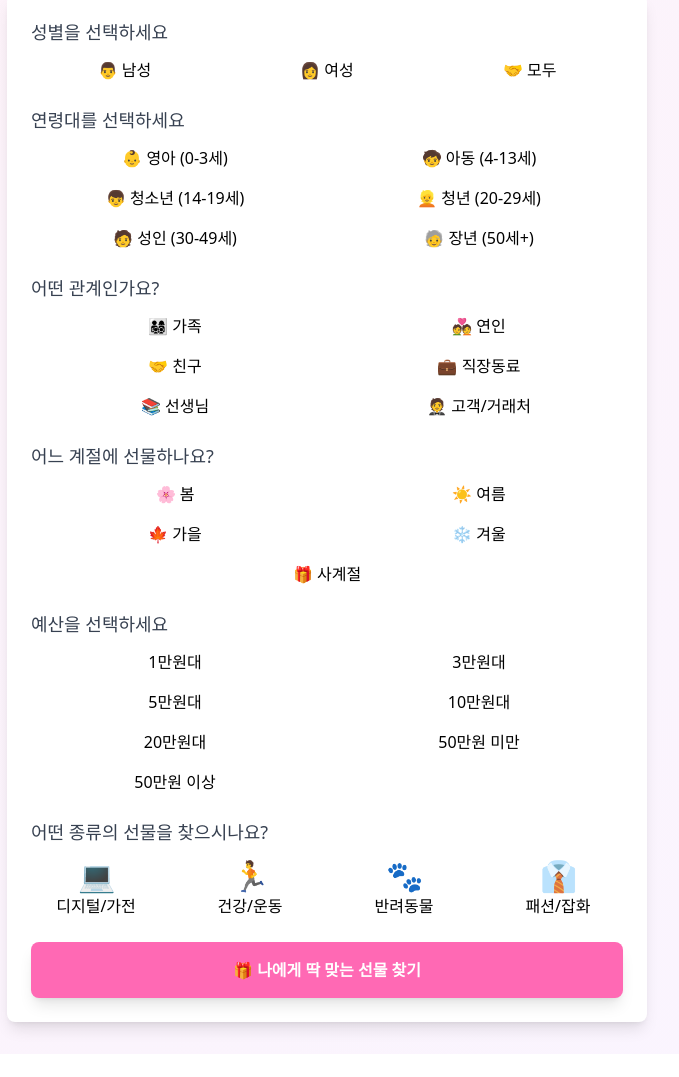
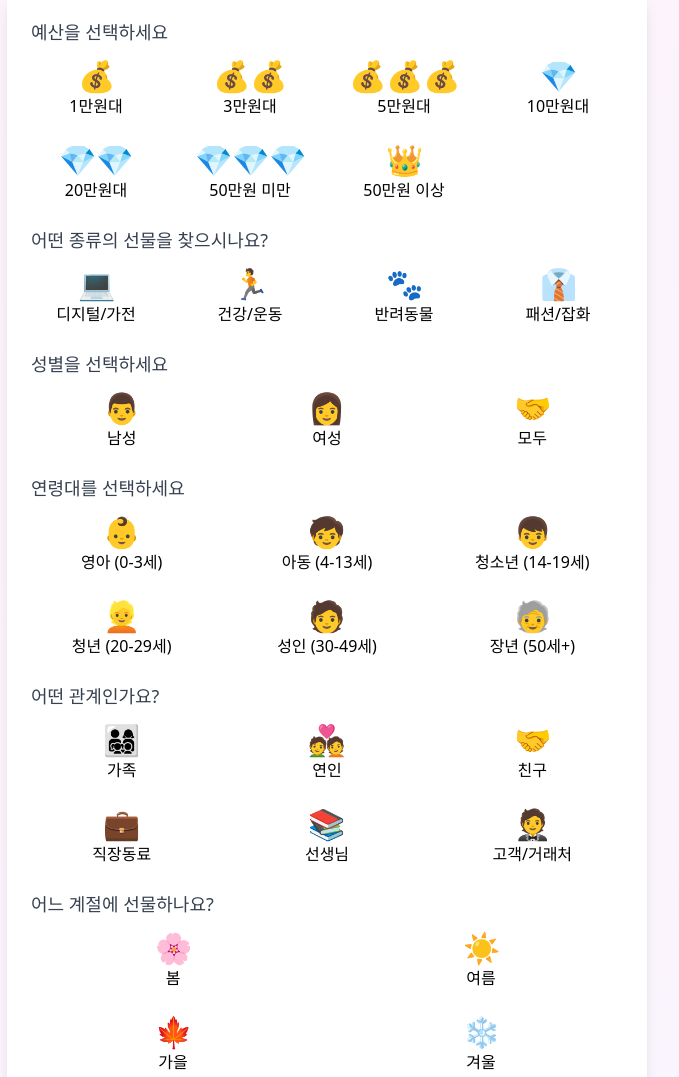
Before and after one commit to coffeemania68/gift, a plain HTML site: page index.html in a window 1280 px wide. Shown: the part 142-1219 px from the top of the page, without its empty margins (313-992 px from the left). Before the commit the page ends 1196 px from the top, so only its background shows below. Drawn offline with nearby package versions, Linux system fonts and the light colour scheme.

Commit message:
Update index.html

```diff
--- a/index.html
+++ b/index.html
@@ -29,117 +29,55 @@
  <!-- 필터 섹션 -->
 <main class="container mx-auto px-4 max-w-2xl">
     <div class="bg-white rounded-lg shadow-lg p-6 mb-8">
-           <!-- 필터 섹션 내부 -->
         <form id="giftFilter" class="space-y-6">
-    <!-- 성별 선택 -->
-    <div class="filter-group" data-type="gender">
-        <label class="block text-lg font-medium text-gray-700 mb-3">
-            성별을 선택하세요
-        </label>
-        <div class="grid grid-cols-3 gap-4">
-            <button type="button" class="filter-btn" data-value="m">
-                👨 남성
-            </button>
-            <button type="button" class="filter-btn" data-value="f">
-                👩 여성
-            </button>
-            <button type="button" class="filter-btn" data-value="a">
-                🤝 모두
-            </button>
-        </div>
-    </div>
-
-    <!-- 연령대 선택 -->
-    <div class="filter-group" data-type="age">
-        <label class="block text-lg font-medium text-gray-700 mb-3">
-            연령대를 선택하세요
-        </label>
-        <div class="grid grid-cols-2 gap-4">
-            <button type="button" class="filter-btn" data-value="b">
-                👶 영아 (0-3세)
-            </button>
-            <button type="button" class="filter-btn" data-value="k">
-                🧒 아동 (4-13세)
-            </button>
-            <button type="button" class="filter-btn" data-value="t">
-                👦 청소년 (14-19세)
-            </button>
-            <button type="button" class="filter-btn" data-value="y">
-                👱 청년 (20-29세)
-            </button>
-            <button type="button" class="filter-btn" data-value="d">
-                🧑 성인 (30-49세)
-            </button>
-            <button type="button" class="filter-btn" data-value="s">
-                🧓 장년 (50세+)
-            </button>
-        </div>
-    </div>
-
-    <!-- 관계 선택 -->
-    <div class="filter-group" data-type="relation">
-        <label class="block text-lg font-medium text-gray-700 mb-3">
-            어떤 관계인가요?
-        </label>
-        <div class="grid grid-cols-2 gap-4">
-            <button type="button" class="filter-btn" data-value="f">
-                👨‍👩‍👧‍👦 가족
-            </button>
-            <button type="button" class="filter-btn" data-value="s">
-                💑 연인
-            </button>
-            <button type="button" class="filter-btn" data-value="r">
-                🤝 친구
-            </button>
-            <button type="button" class="filter-btn" data-value="w">
-                💼 직장동료
-            </button>
-            <button type="button" class="filter-btn" data-value="t">
-                📚 선생님
-            </button>
-            <button type="button" class="filter-btn" data-value="c">
-                🤵 고객/거래처
-            </button>
-        </div>
-    </div>
-
-    <!-- 계절 선택 -->
-    <div class="filter-group" data-type="season">
-        <label class="block text-lg font-medium text-gray-700 mb-3">
-            어느 계절에 선물하나요?
-        </label>
-        <div class="grid grid-cols-2 gap-4">
-            <button type="button" class="filter-btn" data-value="p">
-                🌸 봄
-            </button>
-            <button type="button" class="filter-btn" data-value="u">
-                ☀️ 여름
-            </button>
-            <button type="button" class="filter-btn" data-value="f">
-                🍁 가을
-            </button>
-            <button type="button" class="filter-btn" data-value="w">
-                ❄️ 겨울
-            </button>
-            <button type="button" class="filter-btn col-span-2" data-value="a">
-                🎁 사계절
-            </button>
-        </div>
-    </div>
-
             <!-- 예산 선택 -->
             <div class="filter-group" data-type="price">
                 <label class="block text-lg font-medium text-gray-700 mb-3">
                     예산을 선택하세요
                 </label>
-    <div class="grid grid-cols-2 gap-4">
-        <button type="button" class="filter-btn" data-value="1m">1만원대</button>
-        <button type="button" class="filter-btn" data-value="3m">3만원대</button>
-        <button type="button" class="filter-btn" data-value="5m">5만원대</button>
-        <button type="button" class="filter-btn" data-value="10m">10만원대</button>
-        <button type="button" class="filter-btn" data-value="20m">20만원대</button>
-        <button type="button" class="filter-btn" data-value="under50">50만원 미만</button>
-        <button type="button" class="filter-btn" data-value="over50">50만원 이상</button>
+                <div class="grid grid-cols-2 md:grid-cols-4 gap-6">
+                    <button type="button" class="category-btn" data-value="1m">
+                        <div class="icon-circle">
+                            <span class="text-3xl">💰</span>
+                        </div>
+                        <span class="mt-2">1만원대</span>
+                    </button>
+                    <button type="button" class="category-btn" data-value="3m">
+                        <div class="icon-circle">
+                            <span class="text-3xl">💰💰</span>
+                        </div>
+                        <span class="mt-2">3만원대</span>
+                    </button>
+                    <button type="button" class="category-btn" data-value="5m">
+                        <div class="icon-circle">
+                            <span class="text-3xl">💰💰💰</span>
+                        </div>
+                        <span class="mt-2">5만원대</span>
+                    </button>
+                    <button type="button" class="category-btn" data-value="10m">
+                        <div class="icon-circle">
+                            <span class="text-3xl">💎</span>
+                        </div>
+                        <span class="mt-2">10만원대</span>
+                    </button>
+                    <button type="button" class="category-btn" data-value="20m">
+                        <div class="icon-circle">
+                            <span class="text-3xl">💎💎</span>
+                        </div>
+                        <span class="mt-2">20만원대</span>
+                    </button>
+                    <button type="button" class="category-btn" data-value="under50">
+                        <div class="icon-circle">
+                            <span class="text-3xl">💎💎💎</span>
+                        </div>
+                        <span class="mt-2">50만원 미만</span>
+                    </button>
+                    <button type="button" class="category-btn" data-value="over50">
+                        <div class="icon-circle">
+                            <span class="text-3xl">👑</span>
+                        </div>
+                        <span class="mt-2">50만원 이상</span>
+                    </button>
                 </div>
             </div>
 
@@ -176,6 +114,156 @@
     </div>
 </div>
 
+            <!-- 성별 선택 -->
+<div class="filter-group" data-type="gender">
+    <label class="block text-lg font-medium text-gray-700 mb-3">
+        성별을 선택하세요
+    </label>
+    <div class="grid grid-cols-3 gap-6">
+        <button type="button" class="category-btn" data-value="m">
+            <div class="icon-circle">
+                <span class="text-3xl">👨</span>
+            </div>
+            <span class="mt-2">남성</span>
+        </button>
+        <button type="button" class="category-btn" data-value="f">
+            <div class="icon-circle">
+                <span class="text-3xl">👩</span>
+            </div>
+            <span class="mt-2">여성</span>
+        </button>
+        <button type="button" class="category-btn" data-value="a">
+            <div class="icon-circle">
+                <span class="text-3xl">🤝</span>
+            </div>
+            <span class="mt-2">모두</span>
+        </button>
+    </div>
+</div>
+
+<!-- 연령대 선택 -->
+<div class="filter-group" data-type="age">
+    <label class="block text-lg font-medium text-gray-700 mb-3">
+        연령대를 선택하세요
+    </label>
+    <div class="grid grid-cols-2 md:grid-cols-3 gap-6">
+        <button type="button" class="category-btn" data-value="b">
+            <div class="icon-circle">
+                <span class="text-3xl">👶</span>
+            </div>
+            <span class="mt-2">영아 (0-3세)</span>
+        </button>
+        <button type="button" class="category-btn" data-value="k">
+            <div class="icon-circle">
+                <span class="text-3xl">🧒</span>
+            </div>
+            <span class="mt-2">아동 (4-13세)</span>
+        </button>
+        <button type="button" class="category-btn" data-value="t">
+            <div class="icon-circle">
+                <span class="text-3xl">👦</span>
+            </div>
+            <span class="mt-2">청소년 (14-19세)</span>
+        </button>
+        <button type="button" class="category-btn" data-value="y">
+            <div class="icon-circle">
+                <span class="text-3xl">👱</span>
+            </div>
+            <span class="mt-2">청년 (20-29세)</span>
+        </button>
+        <button type="button" class="category-btn" data-value="d">
+            <div class="icon-circle">
+                <span class="text-3xl">🧑</span>
+            </div>
+            <span class="mt-2">성인 (30-49세)</span>
+        </button>
+        <button type="button" class="category-btn" data-value="s">
+            <div class="icon-circle">
+                <span class="text-3xl">🧓</span>
+            </div>
+            <span class="mt-2">장년 (50세+)</span>
+        </button>
+    </div>
+</div>
+
+<!-- 관계 선택 -->
+<div class="filter-group" data-type="relation">
+    <label class="block text-lg font-medium text-gray-700 mb-3">
+        어떤 관계인가요?
+    </label>
+    <div class="grid grid-cols-2 md:grid-cols-3 gap-6">
+        <button type="button" class="category-btn" data-value="f">
+            <div class="icon-circle">
+                <span class="text-3xl">👨‍👩‍👧‍👦</span>
+            </div>
+            <span class="mt-2">가족</span>
+        </button>
+        <button type="button" class="category-btn" data-value="s">
+            <div class="icon-circle">
+                <span class="text-3xl">💑</span>
+            </div>
+            <span class="mt-2">연인</span>
+        </button>
+        <button type="button" class="category-btn" data-value="r">
+            <div class="icon-circle">
+                <span class="text-3xl">🤝</span>
+            </div>
+            <span class="mt-2">친구</span>
+        </button>
+        <button type="button" class="category-btn" data-value="w">
+            <div class="icon-circle">
+                <span class="text-3xl">💼</span>
+            </div>
+            <span class="mt-2">직장동료</span>
+        </button>
+        <button type="button" class="category-btn" data-value="t">
+            <div class="icon-circle">
+                <span class="text-3xl">📚</span>
+            </div>
+            <span class="mt-2">선생님</span>
+        </button>
+        <button type="button" class="category-btn" data-value="c">
+            <div class="icon-circle">
+                <span class="text-3xl">🤵</span>
+            </div>
+            <span class="mt-2">고객/거래처</span>
+        </button>
+    </div>
+</div>
+
+<!-- 계절 선택 -->
+<div class="filter-group" data-type="season">
+    <label class="block text-lg font-medium text-gray-700 mb-3">
+        어느 계절에 선물하나요?
+    </label>
+    <div class="grid grid-cols-2 gap-6">
+        <button type="button" class="category-btn" data-value="p">
+            <div class="icon-circle">
+                <span class="text-3xl">🌸</span>
+            </div>
+            <span class="mt-2">봄</span>
+        </button>
+        <button type="button" class="category-btn" data-value="u">
+            <div class="icon-circle">
+                <span class="text-3xl">☀️</span>
+            </div>
+            <span class="mt-2">여름</span>
+        </button>
+        <button type="button" class="category-btn" data-value="f">
+            <div class="icon-circle">
+                <span class="text-3xl">🍁</span>
+            </div>
+            <span class="mt-2">가을</span>
+        </button>
+        <button type="button" class="category-btn" data-value="w">
+            <div class="icon-circle">
+                <span class="text-3xl">❄️</span>
+            </div>
+            <span class="mt-2">겨울</span>
+        </button>
+    </div>
+</div>
+
        <!-- 검색 버튼 -->
             <button type="submit" class="w-full bg-primary hover:bg-primary-dark text-white font-bold py-4 px-6 rounded-lg transform transition hover:scale-105 shadow-lg">
                 🎁 나에게 딱 맞는 선물 찾기
```
Lines whose indentation alone changed are shown as unchanged.
